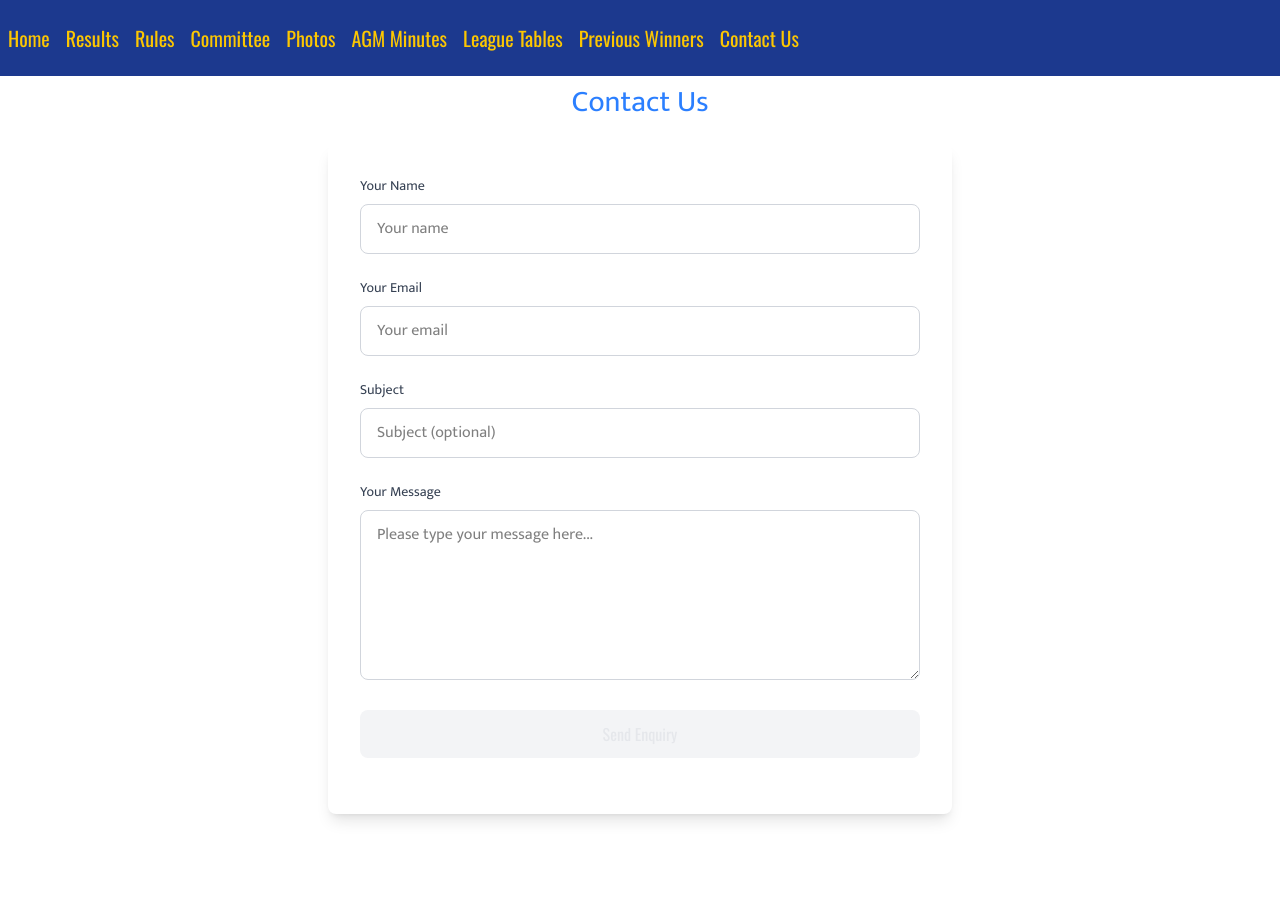
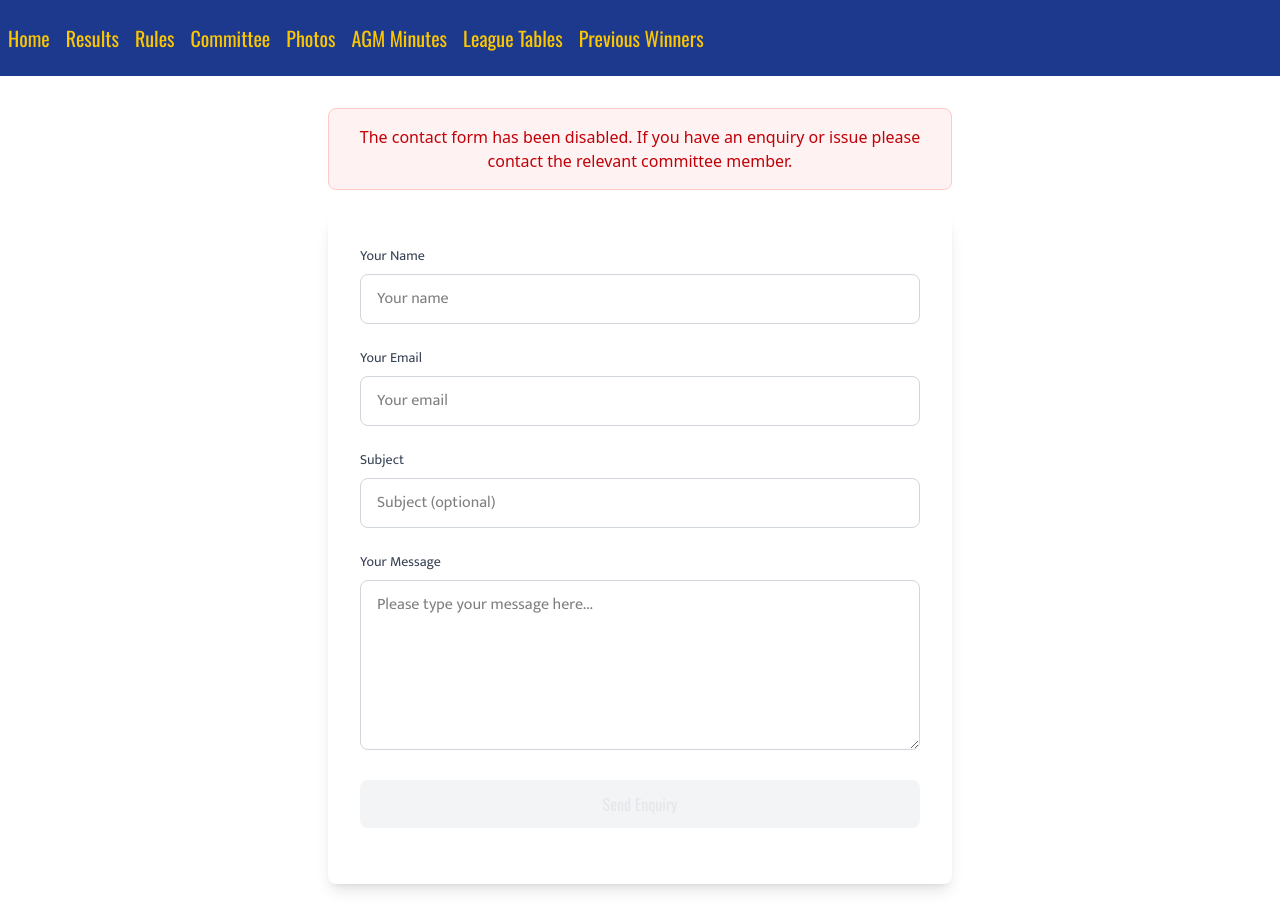
Before and after one commit to DoctorSulla/cadstl, a SvelteKit app: page /contact in a window 1280 px wide. Before the commit the page ends 838 px from the top, so only its background shows below. Built offline with nearby package versions, Linux system fonts and the light colour scheme.

Commit message:
Disabled contact form

```diff
--- a/src/routes/+layout.svelte
+++ b/src/routes/+layout.svelte
@@ -15,8 +15,7 @@
 		'/photos': 'Photos',
 		'/agmminutes': 'AGM Minutes',
 		'/leaguetables': 'League Tables',
-		'/previouswinners': 'Previous Winners',
-		'/contact': 'Contact Us'
+		'/previouswinners': 'Previous Winners'
 	};
 
 	let title: string = $derived.by(() => {
--- a/src/routes/contact/+page.svelte
+++ b/src/routes/contact/+page.svelte
@@ -41,7 +41,7 @@
 
 	function handleCloudflareToken(token: string) {
 		cfToken = token;
-		formDisabled = false;
+		//formDisabled = false;
 	}
 
 	function handleCloudflareTokenError(error: string) {
@@ -51,6 +51,10 @@
 </script>
 
 <div class="mx-auto max-w-2xl p-6">
+	<p class="mb-6 rounded-lg border border-red-200 bg-red-50 p-4 text-center text-red-700">
+		The contact form has been disabled. If you have an enquiry or issue please contact the relevant
+		committee member.
+	</p>
 	{#if successMessage}
 		<p class="mb-6 rounded-lg border border-green-200 bg-green-50 p-4 text-center text-green-700">
 			{successMessage}
```
